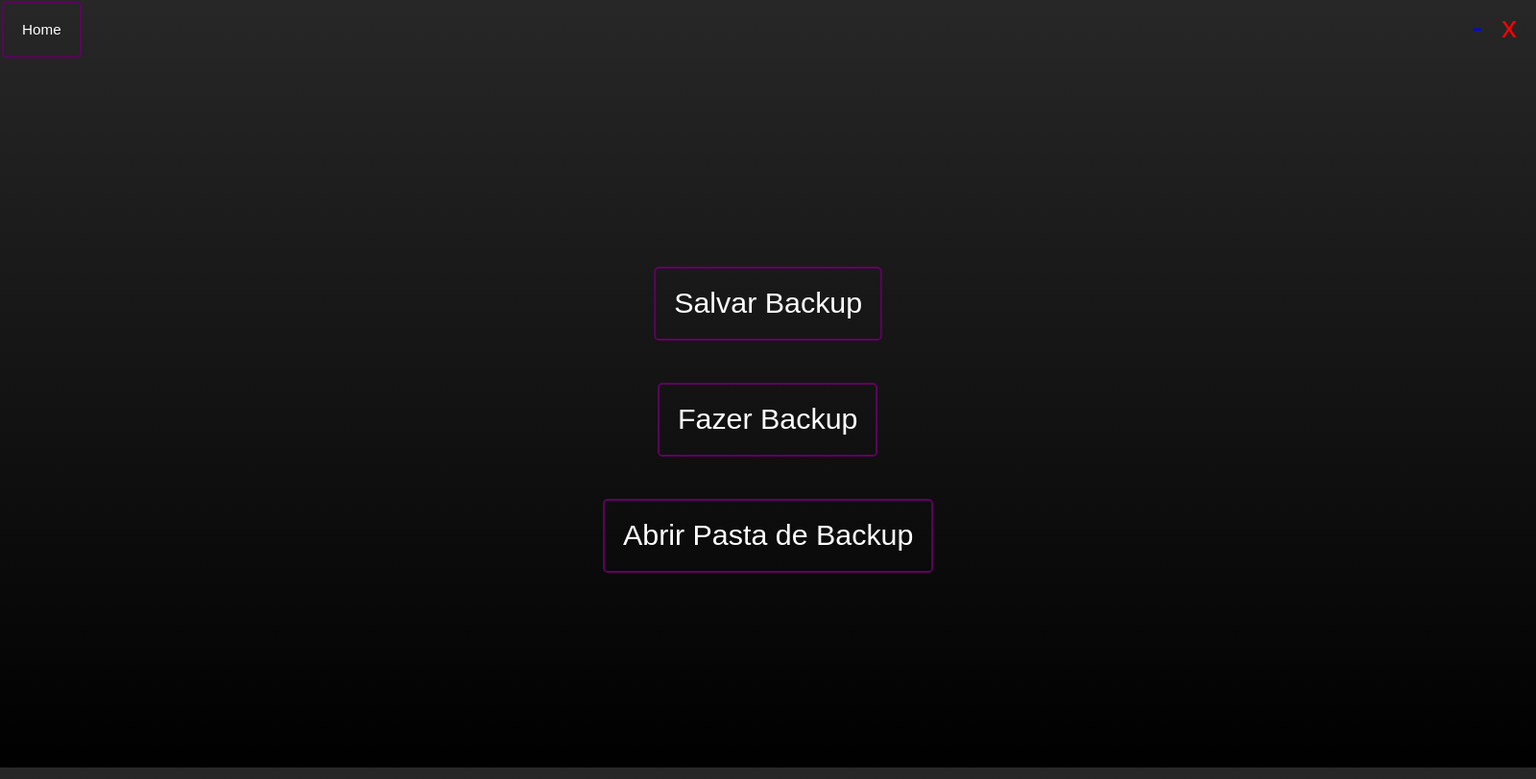
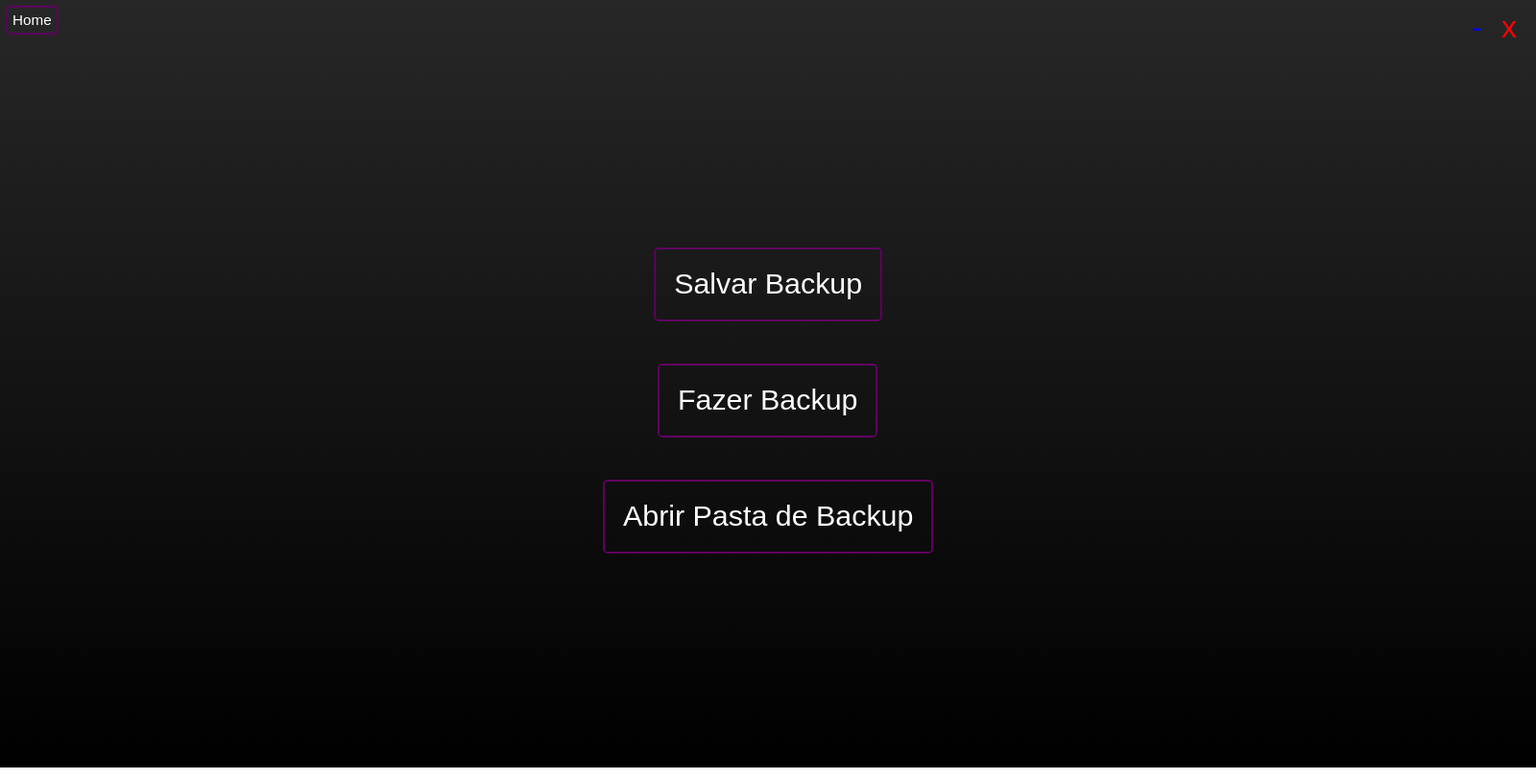
Before and after one commit to dKally/fiadoAPP-development, an Electron app: page src/html/backup.html in a window 1600 px wide. Shown: the whole page at 96% size. Drawn offline with Linux system fonts and the light colour scheme; no server answers.

Commit message:
Add files via upload

```diff
--- a/src/html/backup.html
+++ b/src/html/backup.html
@@ -10,7 +10,7 @@
 </head>
 <body>
     <div class="content">
-        <a class="btn btn_" href="../index.html">Home</a>
+        <a class="btn" id="btn" href="../index.html">Home</a>
 
         <div class="minimize-close">
             <p class="minimize">-</p>
```
